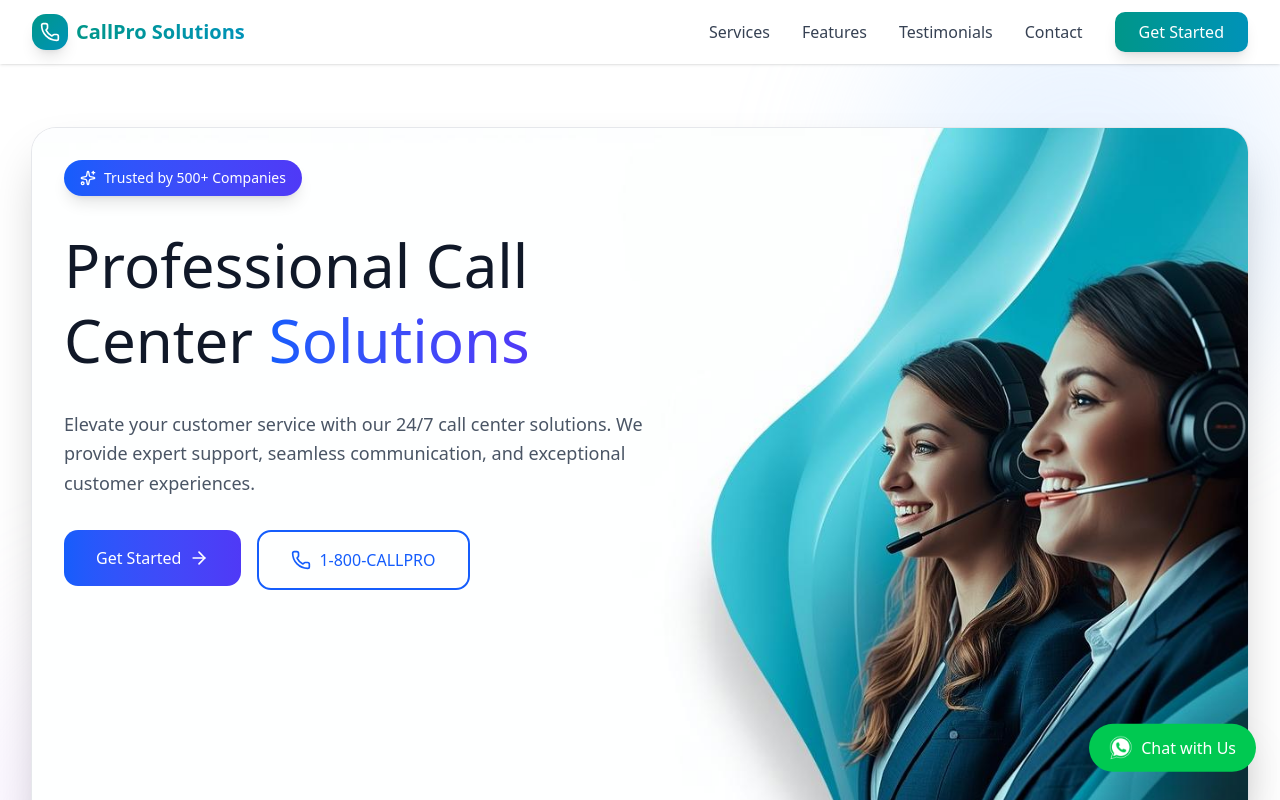
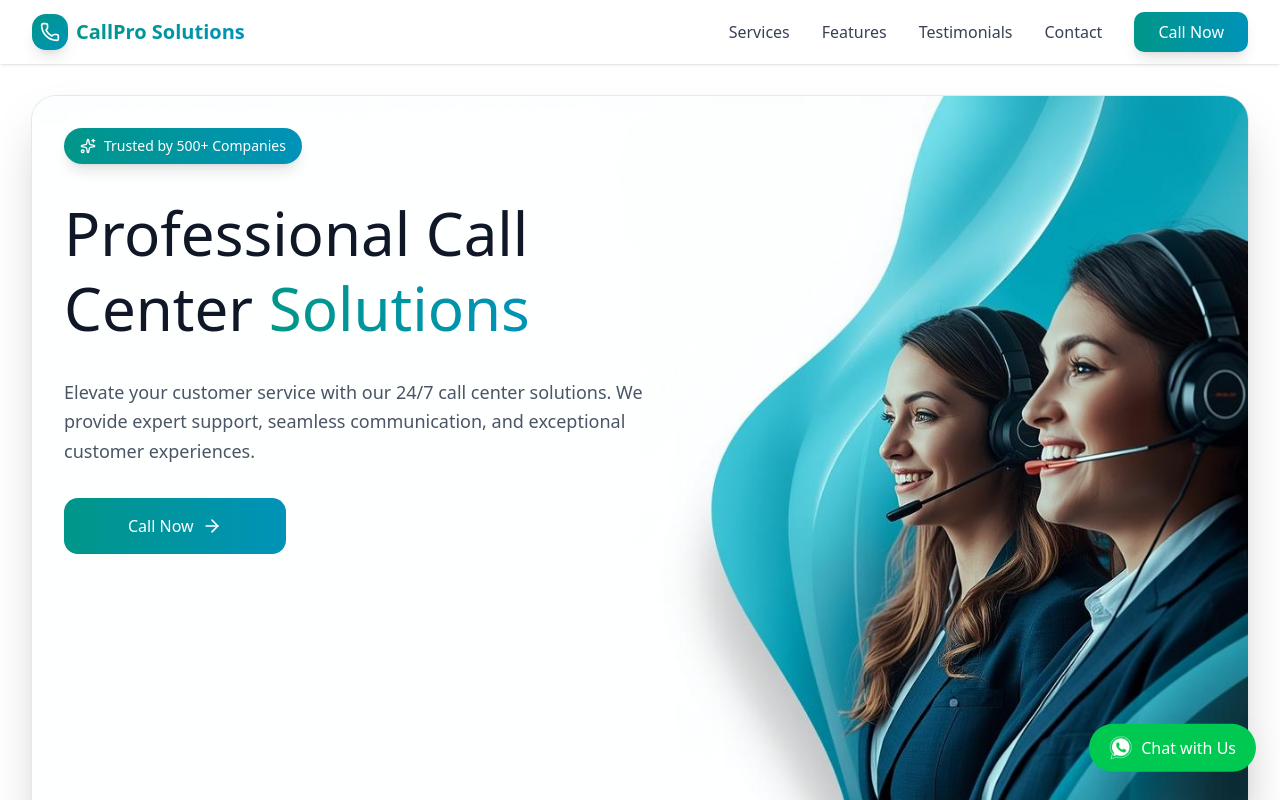
Before and after one commit to BrayanJay/GlobalEBTECH-website, a Next.js app in the folder frontend/: page / in a window 1280 px wide. Shown: the top 800 px of the page. Built offline with nearby package versions, Linux system fonts and the light colour scheme.

Commit message:
Header section and Hero section UI changes

```diff
--- a/frontend/src/components/Header.tsx
+++ b/frontend/src/components/Header.tsx
@@ -106,7 +106,7 @@ export function Header() {
               onClick={() => handleNavClick('/contact', '#contact-form')}
               className="bg-gradient-to-r from-teal-600 to-cyan-600 text-white px-6 py-2 rounded-lg shadow-lg hover:shadow-xl transition-all"
             >
-              Get Started
+              Call Now
             </motion.button>
           </div>
 
@@ -168,7 +168,7 @@ export function Header() {
                   onClick={() => handleNavClick('/contact', '#contact-form')}
                   className="bg-gradient-to-r from-teal-600 to-cyan-600 text-white px-6 py-2 rounded-lg text-center shadow-lg"
                 >
-                  Get Started
+                  Call Now
                 </motion.button>
               </div>
             </motion.div>
--- a/frontend/src/components/Hero.tsx
+++ b/frontend/src/components/Hero.tsx
@@ -1,24 +1,18 @@
 'use client';
 
 import Image from 'next/image';
-import Link from 'next/link';
-import { ArrowRight, Phone, Sparkles } from 'lucide-react';
+import { ArrowRight, Sparkles } from 'lucide-react';
 import { motion } from 'motion/react';
 
 export default function Hero() {
   return (
-    <section className="relative py-20 lg:py-32 overflow-hidden">
-      {/* Animated background elements */}
-      <motion.div
-        animate={{ scale: [1, 1.2, 1], rotate: [0, 90, 0] }}
-        transition={{ duration: 20, repeat: Infinity, ease: 'linear' }}
-        className="absolute top-0 right-0 w-96 h-96 bg-blue-200 rounded-full blur-3xl opacity-30"
-      />
+    <section className="relative py-20 lg:py-24 overflow-hidden">
+
 
       <motion.div
         animate={{ scale: [1, 1.3, 1], rotate: [0, -90, 0] }}
         transition={{ duration: 15, repeat: Infinity, ease: 'linear' }}
-        className="absolute bottom-0 left-0 w-96 h-96 bg-purple-200 rounded-full blur-3xl opacity-30"
+        className="absolute bottom-0 left-0 w-96 h-96 rounded-full blur-3xl opacity-30"
       />
 
       <div className="max-w-7xl mx-auto px-4 sm:px-6 lg:px-8 relative z-10">
@@ -46,7 +40,7 @@ export default function Hero() {
               initial={{ opacity: 0, y: 20 }}
               animate={{ opacity: 1, y: 0 }}
               transition={{ duration: 0.6 }}
-              className="inline-flex items-center gap-2 bg-gradient-to-r from-blue-600 to-indigo-600 text-white px-4 py-2 rounded-full text-sm shadow-lg"
+              className="inline-flex items-center gap-2 bg-gradient-to-r from-teal-600 to-cyan-600 text-white px-4 py-2 rounded-full text-sm shadow-lg"
             >
               <Sparkles className="w-4 h-4" />
               Trusted by 500+ Companies
@@ -59,7 +53,7 @@ export default function Hero() {
               className="text-4xl sm:text-5xl lg:text-6xl text-gray-900 leading-tight"
             >
               Professional Call Center{' '}
-              <span className="bg-gradient-to-r from-blue-600 to-indigo-600 bg-clip-text text-transparent">
+              <span className="bg-gradient-to-r from-teal-600 to-cyan-600 bg-clip-text text-transparent">
                 Solutions
               </span>
             </motion.h1>
@@ -81,26 +75,15 @@ export default function Hero() {
               transition={{ duration: 0.6, delay: 0.3 }}
               className="flex flex-col sm:flex-row gap-4"
             >
-              <Link href="/contact">
-                <motion.span
+                <motion.a
                   whileHover={{ scale: 1.05 }}
                   whileTap={{ scale: 0.95 }}
-                  className="bg-gradient-to-r from-blue-600 to-indigo-600 text-white px-8 py-4 rounded-xl hover:shadow-2xl transition-all flex items-center justify-center gap-2 group cursor-pointer"
-                >
-                  Get Started
+                  href="tel:000000"
+                  className="bg-gradient-to-r from-teal-600 to-cyan-600 text-white font-medium px-16 py-4 rounded-xl hover:shadow-2xl transition-all flex items-center justify-center gap-2 group cursor-pointer">
+                  Call Now
                   <ArrowRight className="w-5 h-5 group-hover:translate-x-1 transition-transform" />
-                </motion.span>
-              </Link>
+                </motion.a>
 
-              <motion.a
-                whileHover={{ scale: 1.05 }}
-                whileTap={{ scale: 0.95 }}
-                href="tel:1-800-CALLPRO"
-                className="border-2 border-blue-600 text-blue-600 px-8 py-4 rounded-xl hover:bg-blue-50 transition-all flex items-center justify-center gap-2"
-              >
-                <Phone className="w-5 h-5" />
-                1-800-CALLPRO
-              </motion.a>
             </motion.div>
           </div>
 
```
